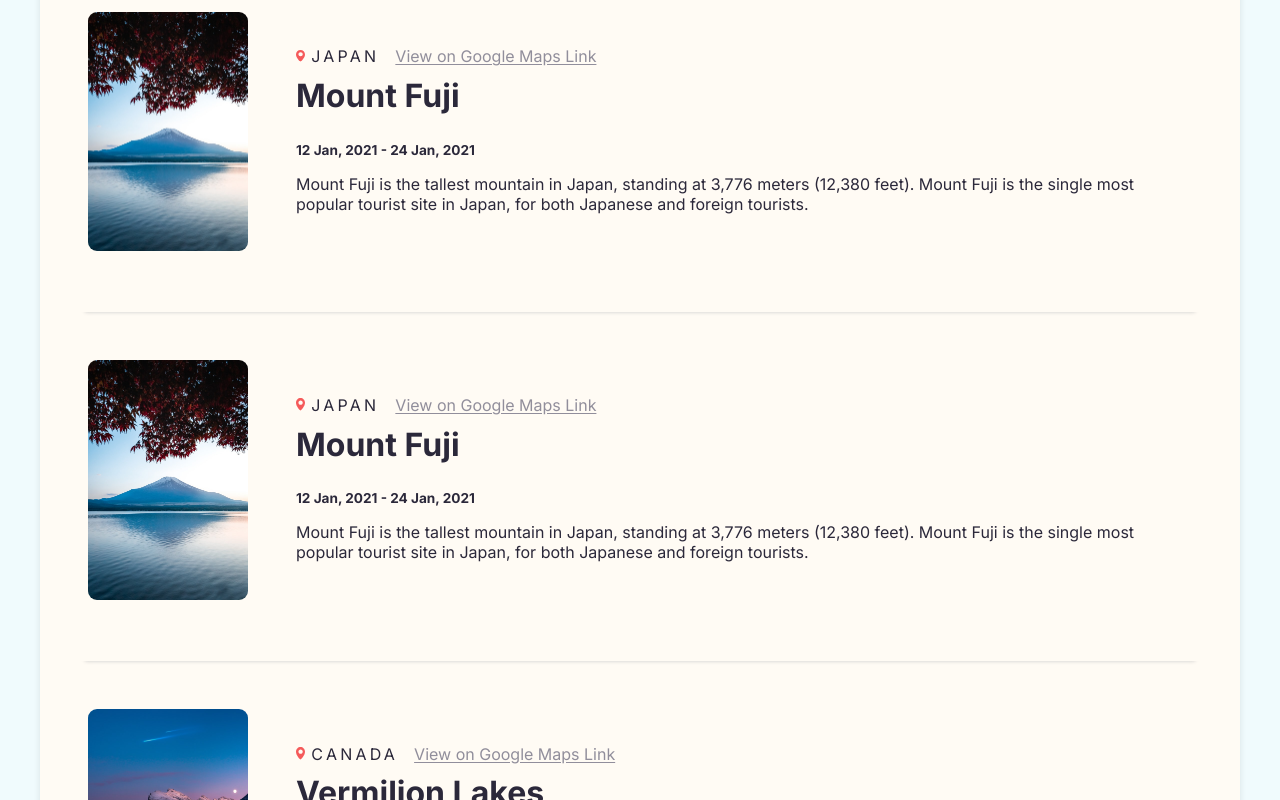
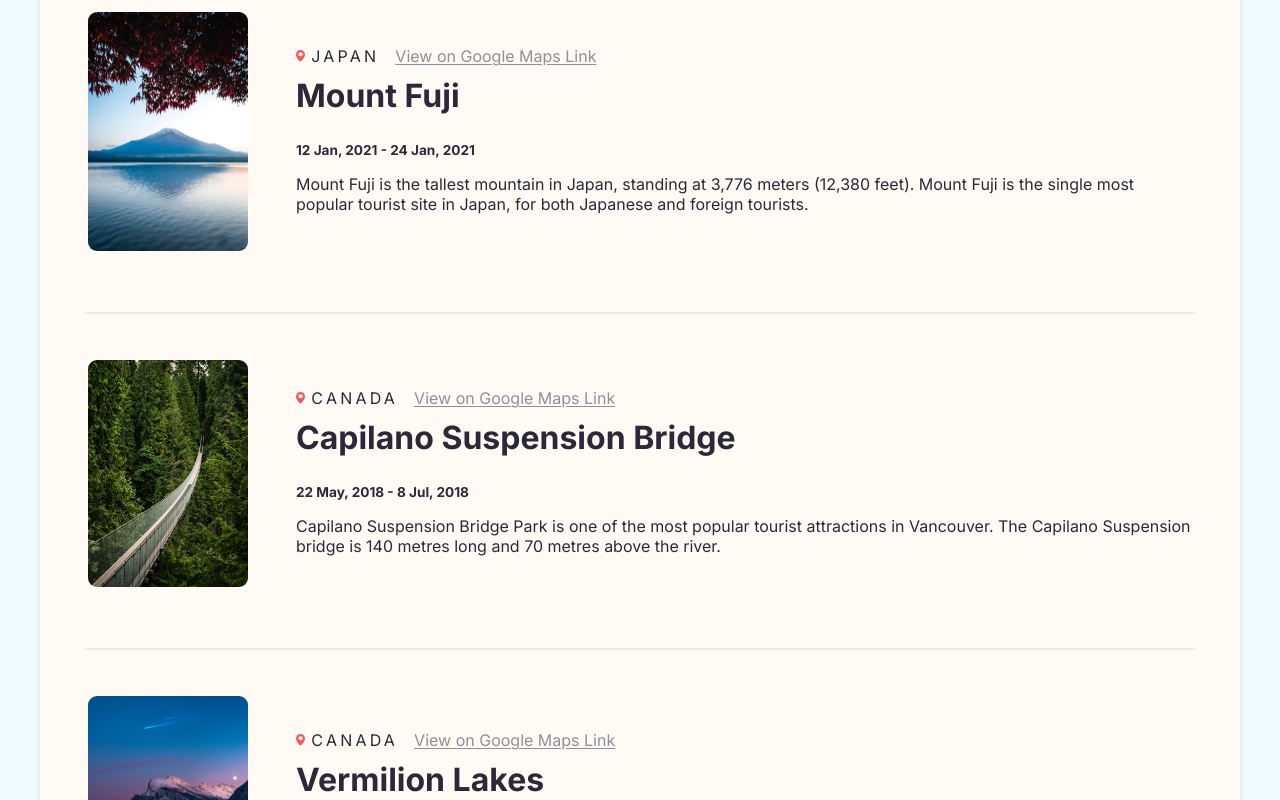
Before and after one commit to hmjatt/Travel-Journal-ReactJS, a React (Create React App) app in the folder travel-journal/: page / in a window 1280 px wide. Shown: the part 510-1310 px from the top of the page. Built offline with nearby package versions, Linux system fonts and the light colour scheme.

Commit message:
created `Capilano Suspension Bridge` Card 🍁

```diff
--- a/travel-journal/src/data.js
+++ b/travel-journal/src/data.js
@@ -23,14 +23,14 @@ const data = [
     },
 	{
 		id: 3,
-        title: "Mount Fuji",
-		class: "opera-house",
-        location: "Japan",
-        googleMapsUrl: "https://goo.gl/maps/1DGM5WrWnATgkSNB8",
-        startDate: "12 Jan, 2021",
-        endDate: "24 Jan, 2021",
-        description: "Mount Fuji is the tallest mountain in Japan, standing at 3,776 meters (12,380 feet). Mount Fuji is the single most popular tourist site in Japan, for both Japanese and foreign tourists.",
-        imageUrl: require("./images/mt-fuji.jpg")
+        title: "Capilano Suspension Bridge",
+		class: "suspension-bridge",
+        location: "Canada",
+        googleMapsUrl: "https://www.google.com/maps/place/Capilano+Suspension+Bridge+Park/@49.3428644,-123.1171184,17z/data=!3m1!4b1!4m5!3m4!1s0x54866fd200dcde49:0xf350b3ec85130f5e!8m2!3d49.3428609!4d-123.1149244",
+        startDate: "22 May, 2018",
+        endDate: "8 Jul, 2018",
+        description: "Capilano Suspension Bridge Park is one of the most popular tourist attractions in Vancouver. The Capilano Suspension bridge is 140 metres long and 70 metres above the river. ",
+        imageUrl: require("./images/suspension-bridge.jpg")
     },
 	{
 		id: 4,
```
Also changed, not shown: travel-journal/src/images/suspension-bridge.jpg (added), travel-journal/src/images/suspention-bridge.jpg (deleted).
